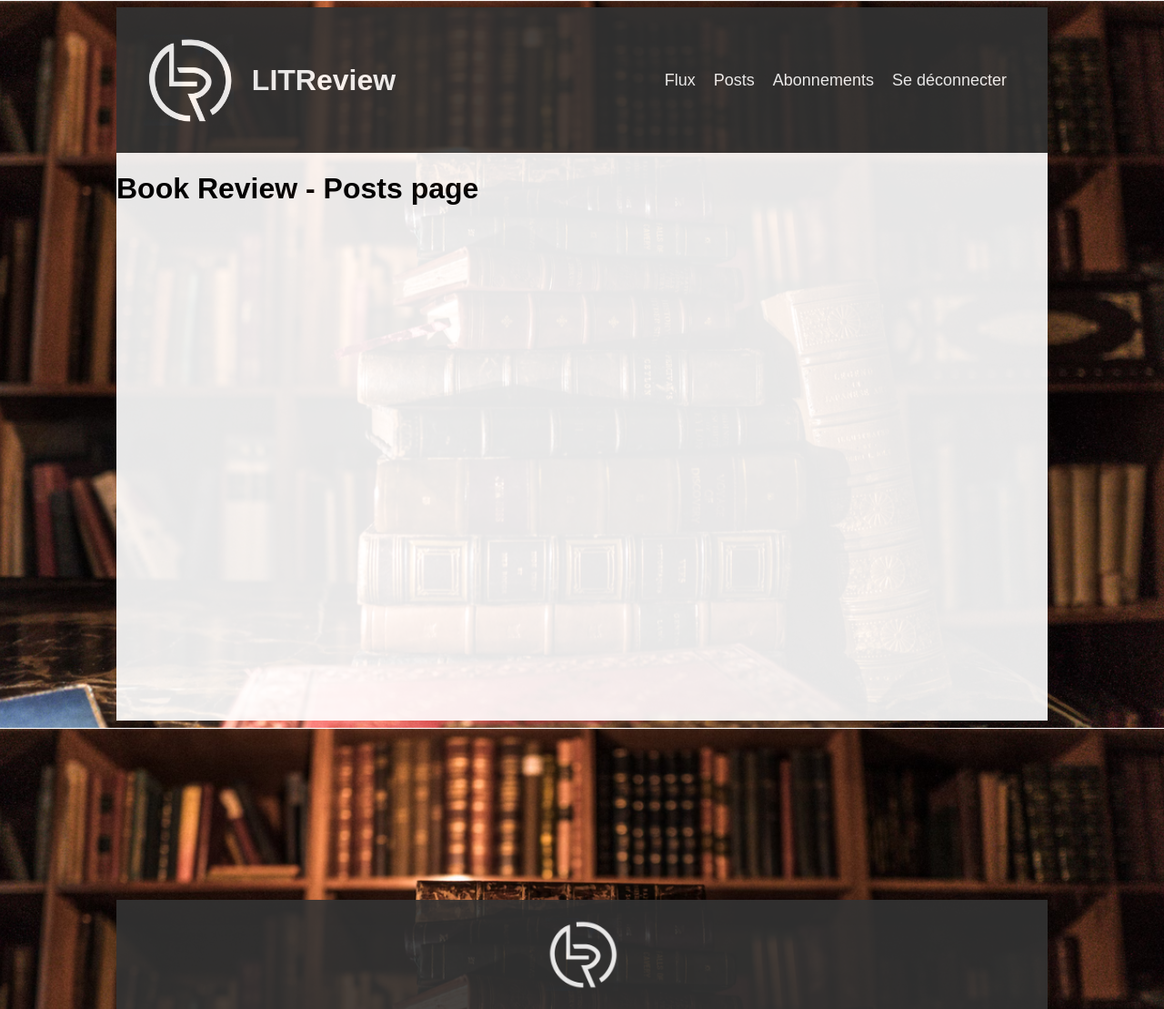
After one commit to geo1310/projet_9_litrevu, a Django app: page /posts/ in a window 1280 px wide. The commit adds this page. Shown: the whole page at 91% size. Run offline with Django 5.2, Linux system fonts and the light colour scheme; a user stored in the database is signed in.

Commit message:
Creation des vues par defaut

```diff
--- a/litrevu/bookreview/templates/bookreview/home.html
+++ b/litrevu/bookreview/templates/bookreview/flux.html
@@ -1,6 +1,6 @@
 {% extends 'base.html' %}
 {% block content %}
-<div class="home-page">
-    <h1>Book Review</h1>
+<div class="flux-page base-page">
+    <h1>Book Review - Flux page</h1>
 </div>
 {% endblock content %}
--- /dev/null
+++ b/litrevu/bookreview/templates/bookreview/follows.html
@@ -0,0 +1,6 @@
+{% extends 'base.html' %}
+{% block content %}
+<div class="follows-page base-page">
+    <h1>Book Review - Follows page</h1>
+</div>
+{% endblock content %}
--- /dev/null
+++ b/litrevu/bookreview/templates/bookreview/posts.html
@@ -0,0 +1,6 @@
+{% extends 'base.html' %}
+{% block content %}
+<div class="posts-page base-page">
+    <h1>Book Review - Posts page</h1>
+</div>
+{% endblock content %}
--- a/litrevu/bookreview/views.py
+++ b/litrevu/bookreview/views.py
@@ -4,5 +4,15 @@ from django.contrib.auth.decorators import login_required
 
 
 @login_required
-def home(request):
-    return render(request, 'bookreview/home.html')
+def posts(request):
+    return render(request, 'bookreview/posts.html')
+
+
+@login_required
+def follows(request):
+    return render(request, 'bookreview/follows.html')
+
+
+@login_required
+def flux(request):
+    return render(request, 'bookreview/flux.html')
--- a/litrevu/litrevu/settings.py
+++ b/litrevu/litrevu/settings.py
@@ -131,7 +131,7 @@ DEFAULT_AUTO_FIELD = 'django.db.models.BigAutoField'
 
 AUTH_USER_MODEL = "authentication.CustomUser"
 LOGIN_URL = "login"
-LOGIN_REDIRECT_URL = "home"
+LOGIN_REDIRECT_URL = "flux"
 LOGOUT_REDIRECT_URL = LOGIN_URL
 
 # l’URL depuis laquelle Django va essayer de servir des médias. Dans certains cas, ce peut être une URL complète
--- a/litrevu/litrevu/urls.py
+++ b/litrevu/litrevu/urls.py
@@ -40,7 +40,9 @@ urlpatterns = [
         ),
         name="password_change_done",
     ),
-    path("home/", bookreview.views.home, name="home"),
+    path("flux/", bookreview.views.flux, name="flux"),
+    path("follows/", bookreview.views.follows, name="follows"),
+    path("posts/", bookreview.views.posts, name="posts"),
 ]
 
 # les images stockées dans le répertoire MEDIA_ROOT seront servies au chemin donné par MEDIA_URL
--- a/litrevu/static/css/style.css
+++ b/litrevu/static/css/style.css
@@ -15,8 +15,7 @@ html {
 body{
     width: 80%;
     background-color: white;
-    opacity: 0.85;
-
+    opacity: 0.9;
 }
 
 /* Header */
@@ -100,8 +99,8 @@ body{
 
 }
 
-/* page home */
-.home-page{
+/* styles communs */
+.base-page{
     height: 100vh;
 }
 
@@ -122,6 +121,7 @@ input[type="password"] {
     font-size: 20px;
     margin-bottom: 20px;
     color: black;
+    opacity: 1;
 }
 .connexion-button{
     width: 100%;
--- a/litrevu/templates/base.html
+++ b/litrevu/templates/base.html
@@ -18,17 +18,17 @@
                 <div class="nav">
                     <ul>
                         <li>
-                            <a href="#">
+                            <a href="{% url 'flux' %}">
                                 Flux
                             </a>
                         </li>
                         <li>
-                            <a href="#">
+                            <a href="{% url 'posts' %}">
                                 Posts
                             </a>
                         </li>
                         <li>
-                            <a href="#">
+                            <a href="{% url 'follows' %}">
                                 Abonnements
                             </a>
                         </li>
```
Also changed, not shown: litrevu/db.sqlite3.
